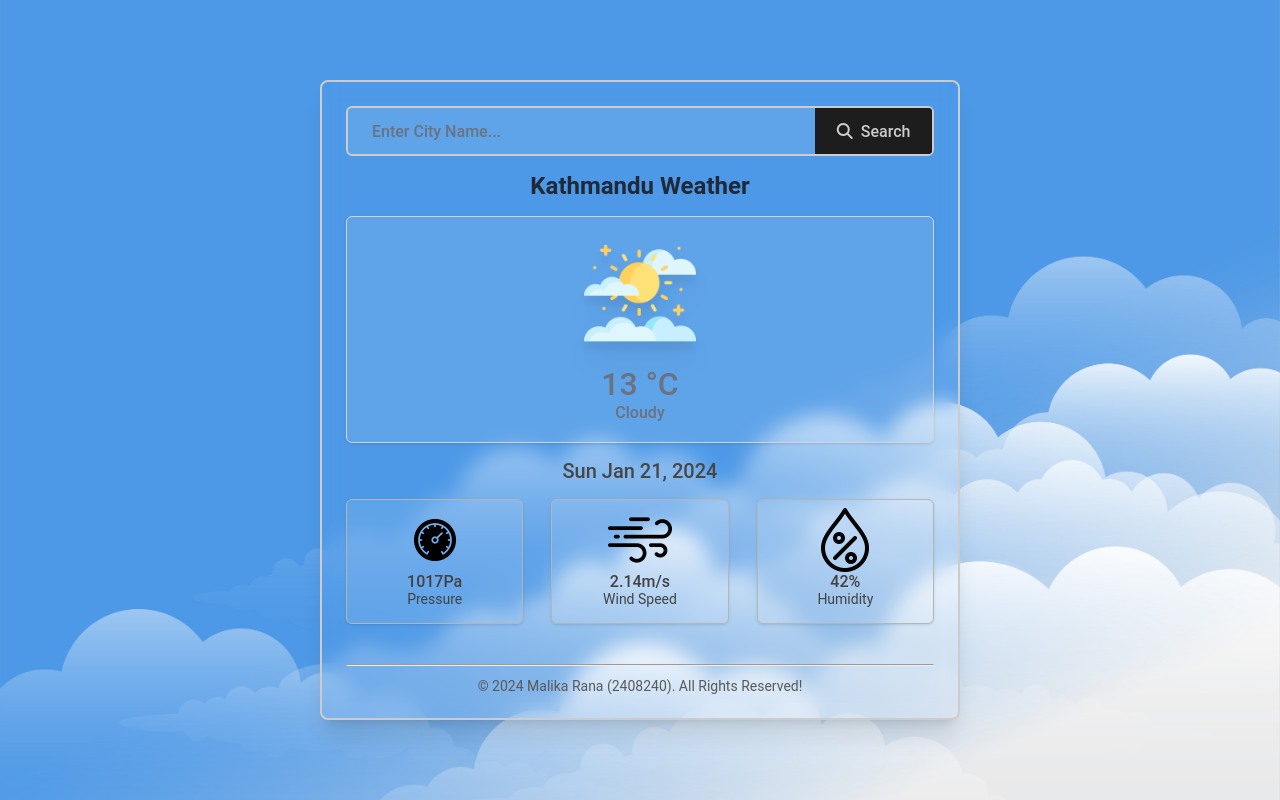
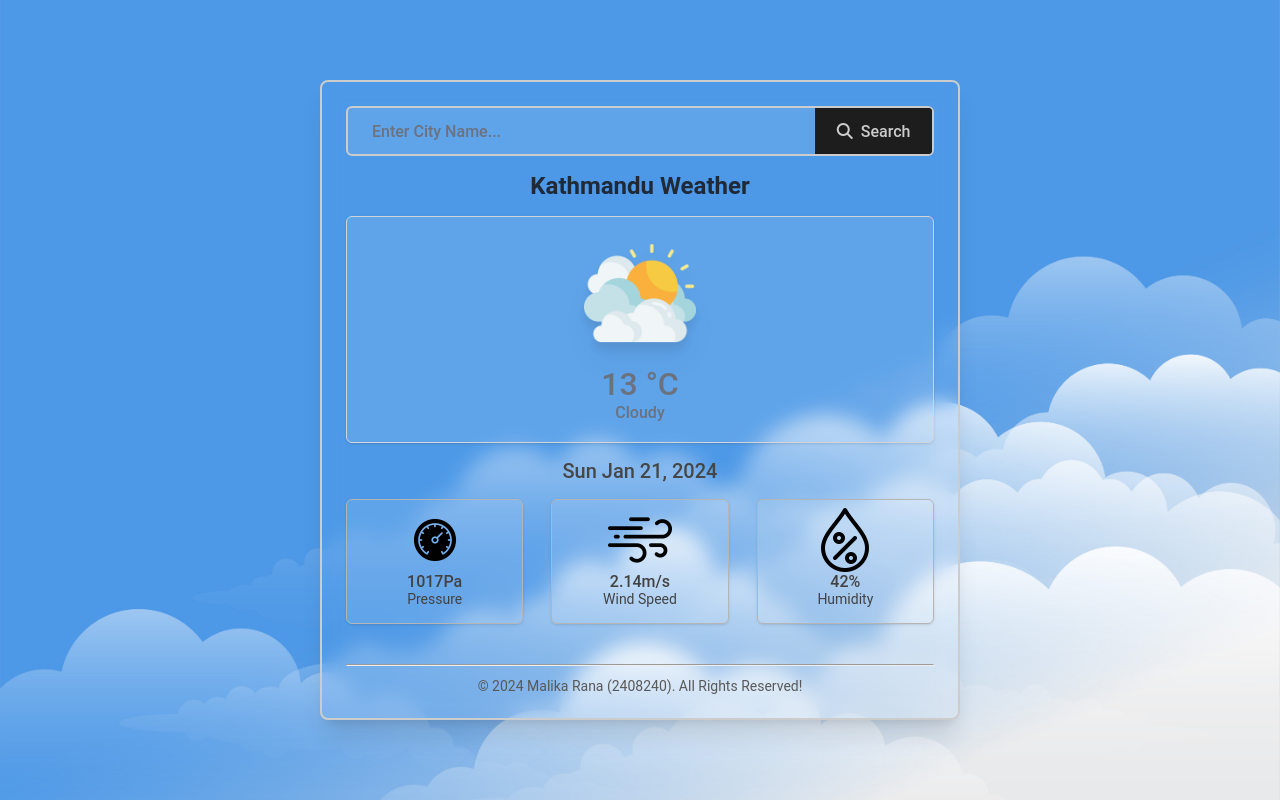
Before and after one commit to gokarna123-goku/glassmorphism-weather-ui, a plain HTML site: page index.html in a window 1280 px wide. Drawn offline with Linux system fonts and the light colour scheme.

Commit message:
changes the image

```diff
--- a/index.html
+++ b/index.html
@@ -28,11 +28,7 @@
         </div>
         <h1 class="search_text">Kathmandu Weather</h1>
         <div class="weather_data_card">
-          <img
-            src="./img/clear-sky.png"
-            alt="Cloud Image"
-            class="weather_img"
-          />
+          <img src="./img/cloudy.png" alt="Cloud Image" class="weather_img" />
           <h6 class="deg">13 &deg;C</h6>
           <p>Cloudy</p>
         </div>
```
Also changed, not shown: img/clear-sky.png (deleted), img/cloudy.png (added).
